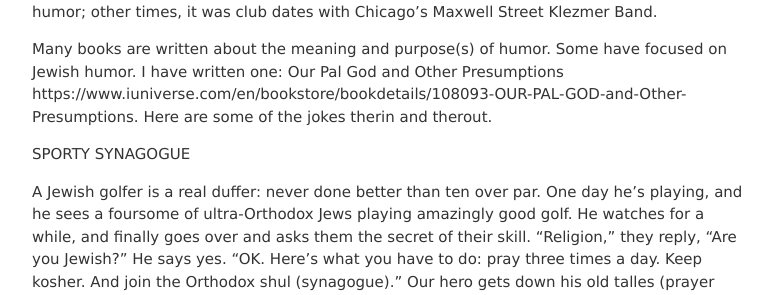
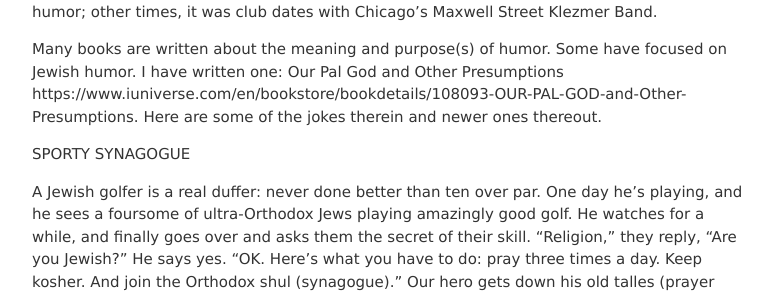
Before and after one commit to jvmallow/jvmallow.github.io, a Jekyll site: the page built from _posts/2025-05-31-Jewish_Humor.md, in a window 1280 px wide and 900 px high, scrolled down 399 px. Shown: the part 220-515 px from the top of the window, without its empty margins (248-1029 px from the left). Built offline with Jekyll 4.4.1, drawn with Linux system fonts in a browser that asks for light colours; a script that is not in the unit is left out.

Commit message:
Update 2025-05-31-Jewish_Humor.md

```diff
--- a/_posts/2025-05-31-Jewish_Humor.md
+++ b/_posts/2025-05-31-Jewish_Humor.md
@@ -12,7 +12,7 @@ I began doing stand-up comedy. Sometimes, it was in the guise of a lecture on Je
 
 Many books are written about the meaning and purpose(s) of humor. Some have focused on Jewish humor. I have written one: Our Pal God and Other Presumptions
 https://www.iuniverse.com/en/bookstore/bookdetails/108093-OUR-PAL-GOD-and-Other-Presumptions.
-Here are some of the jokes therin and therout.
+Here are some of the jokes therein and newer ones thereout.
 
 SPORTY SYNAGOGUE
 
```
